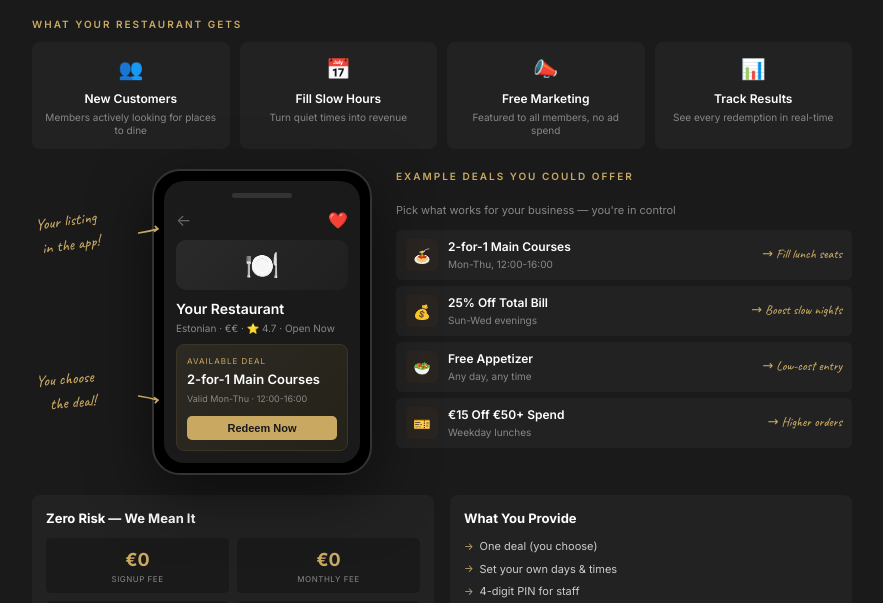
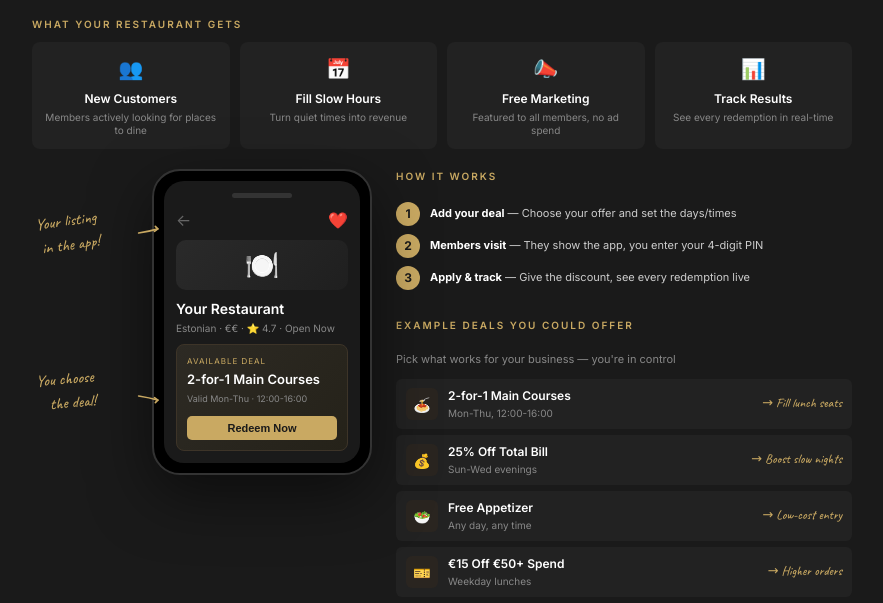
Before and after one commit to renekarl/theguildpass, a plain HTML site: page onepager/index.html in a window 1280 px wide. Shown: the part 143-746 px from the top of the page, without its empty margins (198-1081 px from the left). Drawn offline with Linux system fonts and the light colour scheme.

Commit message:
Add 'How it works' steps to restaurant one-pager

```diff
--- a/onepager/index.html
+++ b/onepager/index.html
@@ -288,6 +288,43 @@
             left: -15px;
             width: 25px;
             height: 18px;
+        }
+
+        /* How It Works Steps */
+        .how-it-works {
+            display: flex;
+            flex-direction: column;
+            gap: 8px;
+            margin-bottom: 6px;
+        }
+
+        .step {
+            display: flex;
+            align-items: center;
+            gap: 10px;
+        }
+
+        .step-num {
+            width: 24px;
+            height: 24px;
+            background: #c9a962;
+            color: #1a1a1a;
+            border-radius: 50%;
+            display: flex;
+            align-items: center;
+            justify-content: center;
+            font-size: 12px;
+            font-weight: 700;
+            flex-shrink: 0;
+        }
+
+        .step-text {
+            font-size: 11px;
+            color: #ccc;
+        }
+
+        .step-text strong {
+            color: #fff;
         }
 
         /* Deal Examples */
@@ -598,7 +635,23 @@
             </div>
 
             <div class="deals-side">
-                <div class="section-title">EXAMPLE DEALS YOU COULD OFFER</div>
+                <div class="section-title">HOW IT WORKS</div>
+                <div class="how-it-works">
+                    <div class="step">
+                        <div class="step-num">1</div>
+                        <div class="step-text"><strong>Add your deal</strong> — Choose your offer and set the days/times</div>
+                    </div>
+                    <div class="step">
+                        <div class="step-num">2</div>
+                        <div class="step-text"><strong>Members visit</strong> — They show the app, you enter your 4-digit PIN</div>
+                    </div>
+                    <div class="step">
+                        <div class="step-num">3</div>
+                        <div class="step-text"><strong>Apply & track</strong> — Give the discount, see every redemption live</div>
+                    </div>
+                </div>
+
+                <div class="section-title" style="margin-top: 14px;">EXAMPLE DEALS YOU COULD OFFER</div>
                 <p>Pick what works for your business — you're in control</p>
 
                 <div class="deal-examples">
```
